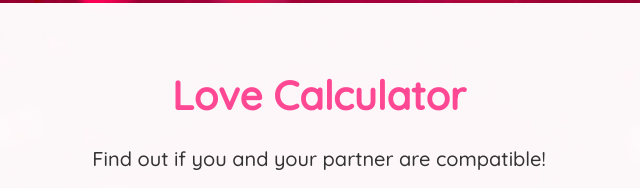
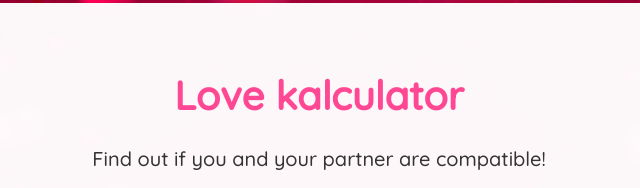
Before and after one commit to beshal7/love-calculator, a plain HTML site: page index.html in a window 1280 px wide. Shown: the part 153-341 px from the top of the page, 321-961 px from the left. Drawn offline with Linux system fonts and the light colour scheme.

Commit message:
halka modify gareko

```diff
--- a/index.html
+++ b/index.html
@@ -12,7 +12,7 @@
 <body>
   <div class="container">
     <header>
-      <h1>Love Calculator</h1>
+      <h1>Love kalculator</h1>
       <p>Find out if you and your partner are compatible!</p>
     </header>
     <div id="main">
```
